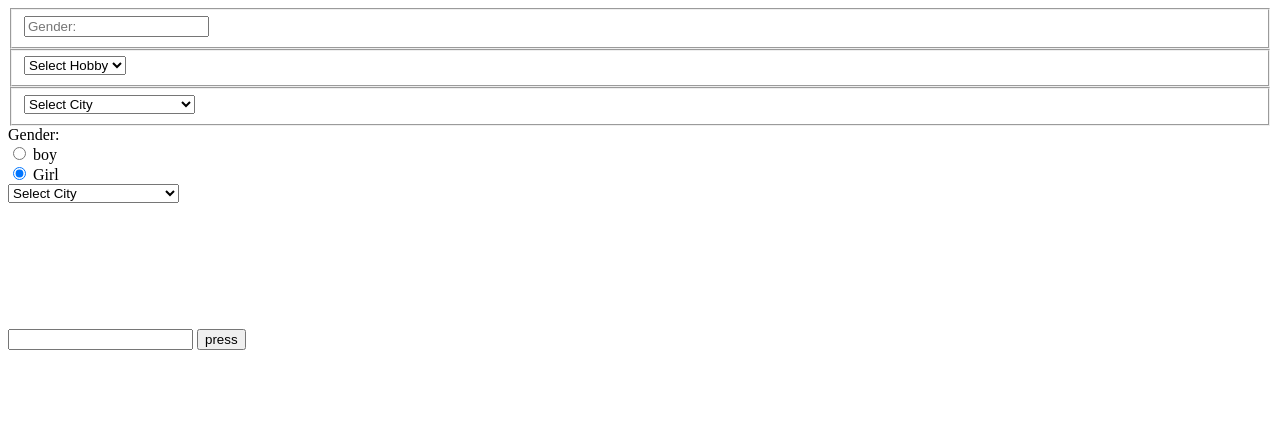
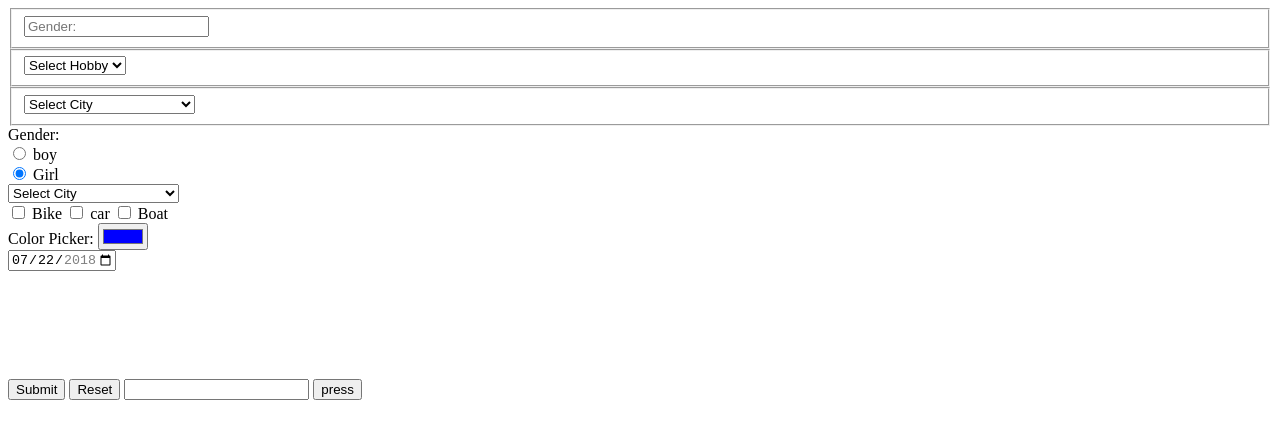
Before and after one commit to Saar0511/html-L2, a plain HTML site: page index.html in a window 1280 px wide. Drawn offline with Linux system fonts and the light colour scheme.

Commit message:
end lessone two

```diff
--- a/index.html
+++ b/index.html
@@ -1,6 +1,7 @@
 <!DOCTYPE html>
 <html lang="UTF-8">
-
+<form name="myForm" action="/action_page.php" onsubmit="return validateForm()"
+method="post">
 <head>
     <meta charset="UTF-8">
     <meta http-equiv="X-UA-Compatible" content="IE=edge">
@@ -128,11 +129,24 @@
             <option value="Ẕur Moshe">Ẕur Moshe</option>
         </select>
     </div>
+<div>
+<input type="checkbox" id="vihecles" name="vehicle1" value="Bike">
+<label for="vehicle1">Bike</label>
+<input type="checkbox" id="vihecles" name="vehicle1" value="Bike">
+<label for="vehicle1">car</label>
+<input type="checkbox" id="vihecles" name="vehicle1" value="Bike">
+<label for="vehicle1">Boat</label>
+</div>
+
+<div>
+<label for="colorpicker">Color Picker:</label>
+   <input type="color" id="colorpicker" value="#0000ff">
+</div>
 
 
-
-
-
+   <input type="date" id="start" name="trip-start"
+   value="2018-07-22"
+   min="2018-01-01" max="2018-12-31">
 
 
     <br>
@@ -149,7 +163,8 @@
 
 
     <div>
-
+        <input type="submit">
+        <input type="reset">
         <input>
         <button>press</button>
 
@@ -157,6 +172,6 @@
 </body>
 
 
-
+</form>
 
 </html>
--- /dev/null
+++ b/style.css
@@ -0,0 +1,53 @@
+@import url('https://fonts.googleapis.com/css2?family=Roboto&display=swap');
+
+body {
+  margin: 0;
+  padding: 0;
+  font-family: system-ui,-apple-system,"Segoe UI",Roboto,"Helvetica Neue",Arial,"Noto Sans","Liberation Sans",sans-serif,"Apple Color Emoji","Segoe UI Emoji","Segoe UI Symbol","Noto Color Emoji";
+  background-color: #373c47;
+
+}
+/* Navigation bar styles  */
+.nav {
+  text-align: center;
+  font-size: 1rem;
+  border-bottom: 1px solid hsla(0,0%,100%,0.1);
+  padding-left: 5px;
+  padding-right: 5px;
+  margin-top: 20px;
+}
+
+.nav-link {
+  text-decoration: none;
+  display: inline-block;
+  padding: 13px 13px;
+  color: #fff;
+  margin-right: 5px;
+}
+
+.nav-link:hover {
+  text-decoration:none;
+  color: #343a40;
+  background-color: #38d9a9;
+  border-bottom: 2px solid #c3fae8;
+}
+.nav-link.current {
+  border-bottom: 2px solid #38d9a9;
+}
+.btn {
+  padding: 10px 20px;
+  font-size: 1rem;
+}
+@media (min-width: 768px) {
+  .nav {
+    font-size: 1.1rem;
+    padding-left: 10px;
+    padding-right: 10px;
+  }
+  .nav-link {
+    padding: 20px 20px;
+  }
+
+}
+
+/* End of Navigation bar styles  */
```
Also changed, not shown: bootstrap/index.html (added), 2 other files.
